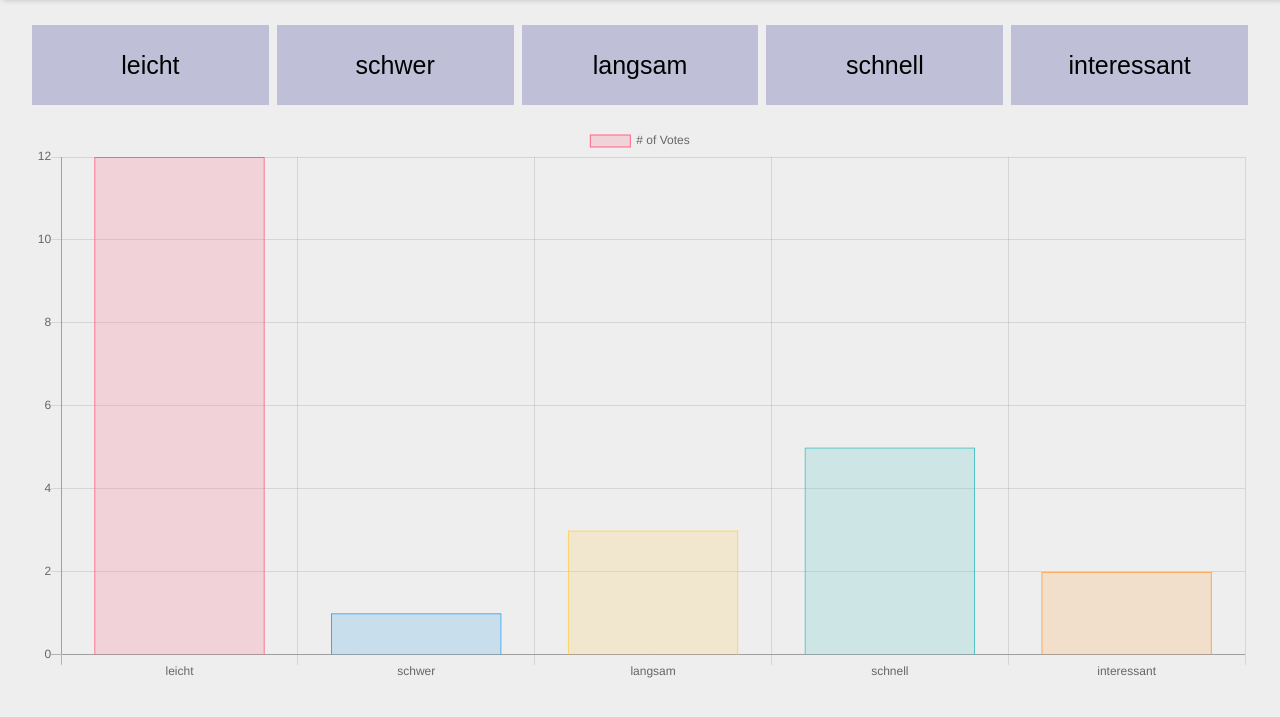
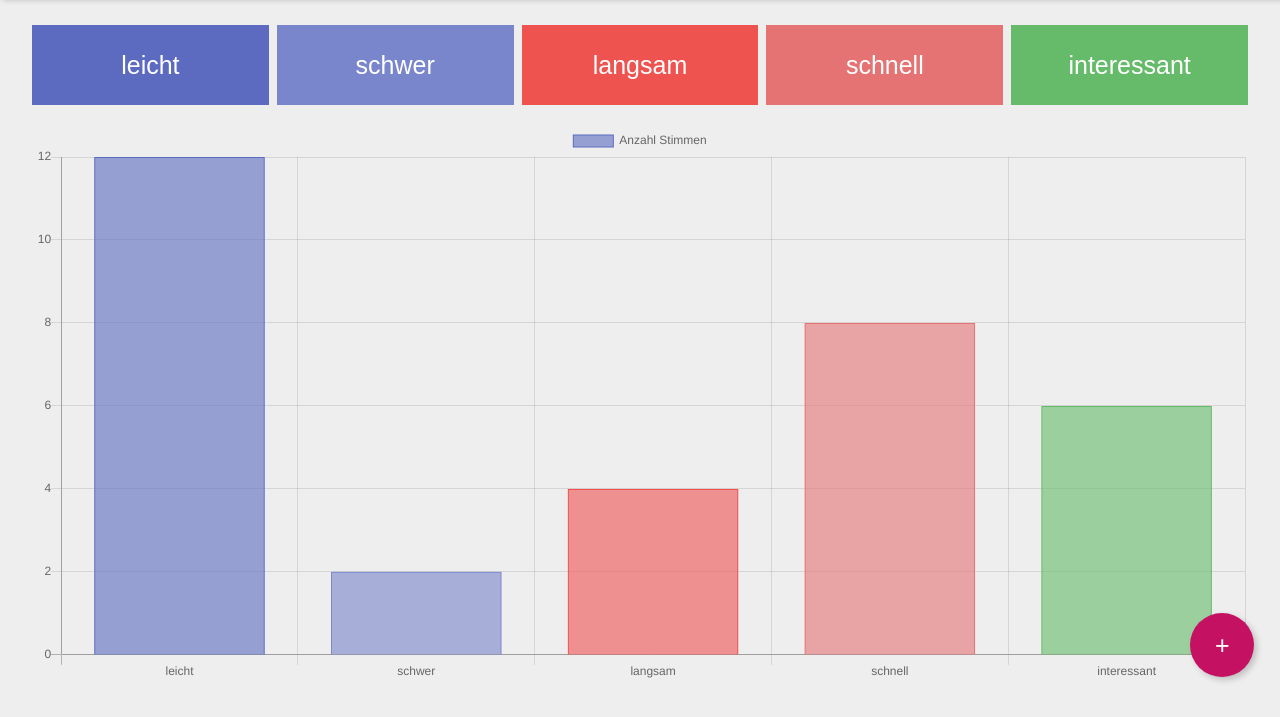
Before and after one commit to NotNorom/luh-hci-ws1718, a plain HTML site: page app/index.html in a window 1280 px wide. Shown: the part 83-800 px from the top of the page. Drawn offline with nearby package versions, Linux system fonts and the light colour scheme.

Commit message:
Add FAB and color classes

```diff
--- a/app/css/main.css
+++ b/app/css/main.css
@@ -58,6 +58,18 @@ button:active, button:focus {
     cursor: pointer;
     background: rgba(0, 0, 127, 0.25);
     transform: translate(0px, 1vmin);
+}
+
+button.fab {
+    box-shadow: 3px 3px 6px 0px rgba(0, 0, 0, 0.2);
+    background: #c51162;
+    position: fixed;
+    color: #fff;
+    bottom: 4vh;
+    right: 2vw;
+    height: calc(16px + 6vmin);
+    width: calc(16px + 6vmin);
+    border-radius: 100%;
 }
 
 form>button,
@@ -150,3 +162,61 @@ ABSTIMMUNG PAGE
 .abstimmung fieldset {
     border: none;
 }
+
+/******************************
+COLORS
+ ******************************/
+
+.blue1 {
+    background-color: rgba(92, 107, 192, 1);
+    color: #fff;
+}
+
+.blue1:hover {
+    background-color: rgba(92, 107, 192, 0.6);
+}
+
+.blue2 {
+    background-color: rgba(121, 134, 203, 1);
+    color: #fff;
+}
+
+.blue2:hover {
+    background-color: rgba(121, 134, 203, 0.6);
+}
+
+.red1 {
+    background-color: rgba(239, 83, 80, 1);
+    color: #fff;
+}
+
+.red1:hover {
+    background-color: rgba(239, 83, 80, 0.6);
+}
+
+.red2 {
+    background-color: rgba(229, 115, 115, 1);
+    color: #fff;
+}
+
+.red2:hover {
+    background-color: rgba(229, 115, 115, 0.6);
+}
+
+.green1 {
+    background-color: rgba(102, 187, 106, 1);
+    color: #fff;
+}
+
+.green1:hover {
+    background-color: rgba(102, 187, 106, 0.6);
+}
+
+.green2 {
+    background-color: rgba(129, 199, 132, 1);
+    color: #fff;
+}
+
+.green2:hover {
+    background-color: rgba(129, 199, 132, 0.6);
+}
--- a/app/index.html
+++ b/app/index.html
@@ -17,15 +17,16 @@
     </header>
     <main>
         <div class="buttons">
-            <button>leicht</button>
-            <button>schwer</button>
-            <button>langsam</button>
-            <button>schnell</button>
-            <button>interessant</button>
+            <button class="blue1">leicht</button>
+            <button class="blue2">schwer</button>
+            <button class="red1">langsam</button>
+            <button class="red2">schnell</button>
+            <button class="green1">interessant</button>
         </div>
         <div class="graph-wrapper">
             <canvas class="graph" id="graph"></canvas>
         </div>
+        <button class="fab">+</button>
         <script type="text/javascript">
 var ctx = document.getElementById("graph").getContext('2d');
 var myChart = new Chart(ctx, {
@@ -33,21 +34,21 @@ var myChart = new Chart(ctx, {
     data: {
         labels: ["leicht", "schwer", "langsam", "schnell", "interessant"],
         datasets: [{
-            label: '# of Votes',
-            data: [12, 1, 3, 5, 2],
+            label: 'Anzahl Stimmen',
+            data: [12, 2, 4, 8, 6],
             backgroundColor: [
-                'rgba(255, 99, 132, 0.2)',
-                'rgba(54, 162, 235, 0.2)',
-                'rgba(255, 206, 86, 0.2)',
-                'rgba(75, 192, 192, 0.2)',
-                'rgba(255, 159, 64, 0.2)'
+                'rgba(92, 107, 192, 0.6)',
+                'rgba(121, 134, 203, 0.6)',
+                'rgba(239, 83, 80, 0.6)',
+                'rgba(229, 115, 115, 0.6)',
+                'rgba(102, 187, 106, 0.6)'
             ],
             borderColor: [
-                'rgba(255,99,132,1)',
-                'rgba(54, 162, 235, 1)',
-                'rgba(255, 206, 86, 1)',
-                'rgba(75, 192, 192, 1)',
-                'rgba(255, 159, 64, 1)'
+                'rgba(92, 107, 192, 1)',
+                'rgba(121, 134, 203, 1)',
+                'rgba(239, 83, 80, 1)',
+                'rgba(229, 115, 115, 1)',
+                'rgba(102, 187, 106, 1)'
             ],
             borderWidth: 1
         }]
```
